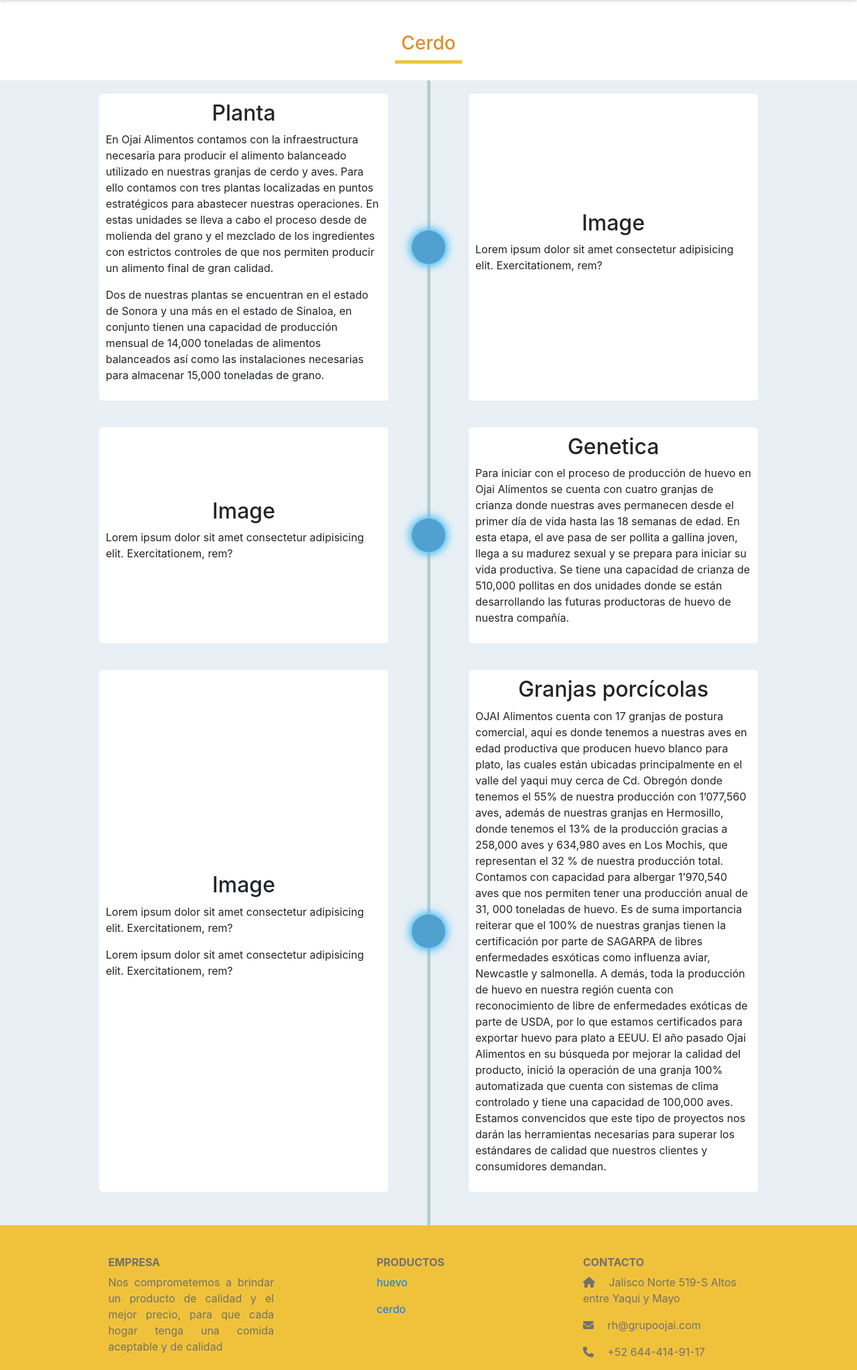
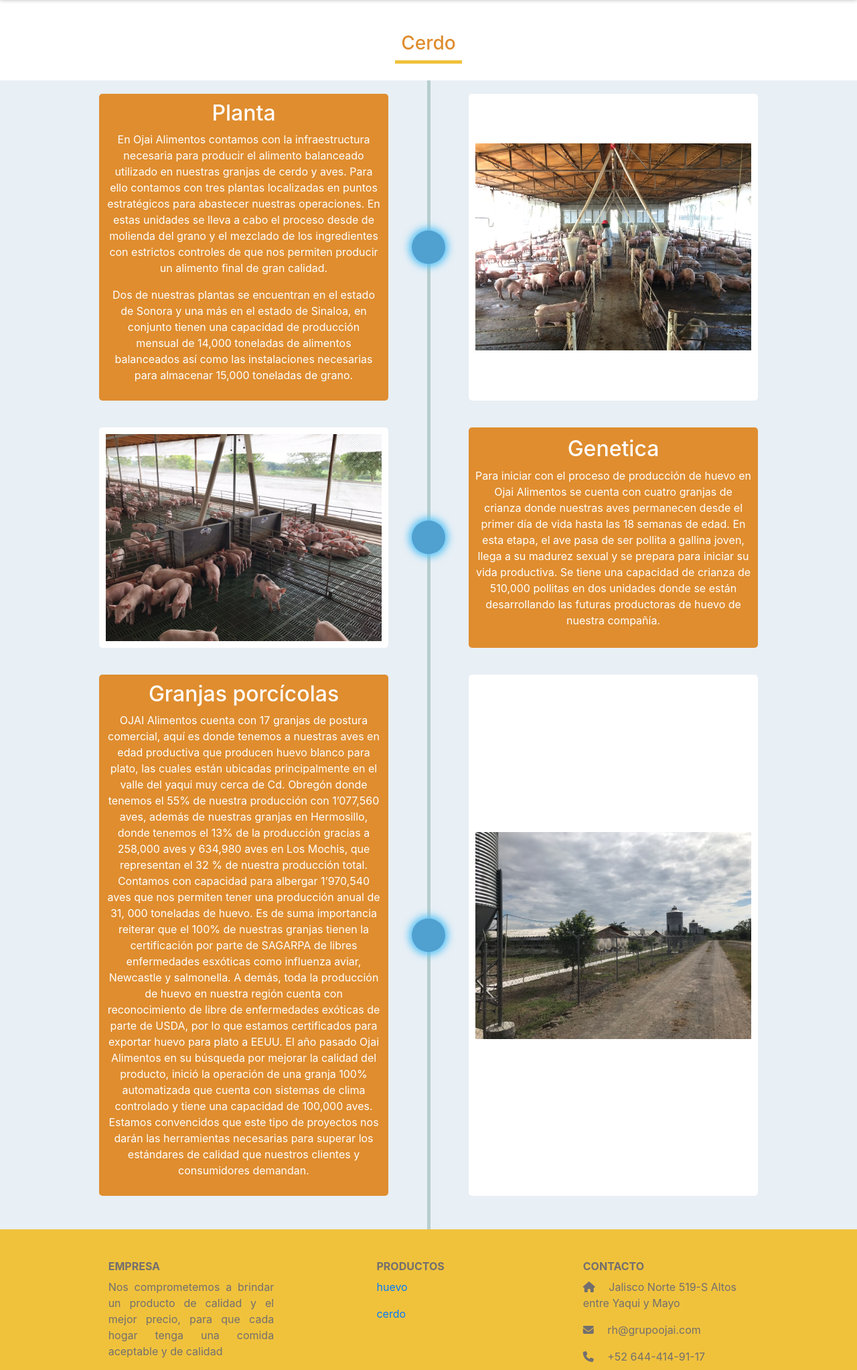
Before and after one commit to ojaiti/ojai, a PHP site: page /cerdo in a window 1280 px wide. Shown: the part 92-2137 px from the top of the page at 67% size. Run offline with PHP 8.4, Linux system fonts and the light colour scheme; data that the repository does not hold is empty; some libraries are stand-ins or nearby versions.

Commit message:
Se hicieron cambios en los estilos

```diff
--- a/assets/css/style.css
+++ b/assets/css/style.css
@@ -38,6 +38,13 @@ h3{
 }
 .bg-main{
     background: var(--prColor);
+    color: var(--colorWhite);
+    margin: 0 auto;
+    padding: 10px;
+    text-align: center;
+}
+.bg-sec{
+    background: var(--seColor);
     color: var(--colorWhite);
     margin: 0 auto;
     padding: 10px;
@@ -703,13 +710,13 @@ nav{
     grid-area: a2;
   }
   .item7 {
-    grid-area: c3;
+    grid-area: a3;
   }
   .item8 {
     grid-area: b3;
   }
   .item9 {
-    grid-area: a3;
+    grid-area: c3;
   }
   .item10 {
     grid-area: b10;
@@ -725,6 +732,8 @@ nav{
   .content-item{
     z-index: 40;
     position: relative;
+    opacity: 0;
+
   }
   .ball{
       width: 50px;
@@ -734,7 +743,7 @@ nav{
       background: #50a0d0;
 
   }
-  .item-center{
+.item-center{
     width: 100%;
     height: 100%;
     display: flex;
@@ -772,6 +781,8 @@ nav{
 
 } */
 
+
+
 .content-item:nth-child(odd){
    /*  margin-right: 50px;
     margin-top: 50px; */
@@ -799,10 +810,12 @@ nav{
 }
 .animAparece:nth-child(odd){
      transform: translateX(0px);
+     opacity: 1;
     /* transition: 2s;  */
 }
 .animAparece:nth-child(even){
      transform: translateX(0px);
+     opacity: 1;
  }
  .producto img{
      max-width: 100%;
--- a/assets/js/app.js
+++ b/assets/js/app.js
@@ -79,8 +79,10 @@ var y = getOffset(elemento).top;
 
   function apareceScroll(){
     var anim = 700;
+    opacity: 0;
 
     var elemtoAparece = document.getElementsByClassName("aparece");
+    var balls = document.getElementsByClassName("ball");
     document.addEventListener("scroll", function(){
       var topVent = html.scrollTop;
       for(var i=0; i < elemtoAparece.length; i++){
--- a/cerdo.php
+++ b/cerdo.php
@@ -10,7 +10,7 @@
     <div class="line-center"></div>
     <div class="wrapper mx-img">
         <div class="content-item item1  animAparece item-center">
-            <div class="item  item-card">
+            <div class="bg-main  item-card">
                 <h2>Planta</h2>
                 <p>En Ojai Alimentos contamos con la infraestructura necesaria para producir el alimento balanceado utilizado en nuestras granjas de cerdo y aves. Para ello contamos con tres plantas localizadas en puntos estratégicos para abastecer nuestras operaciones. En estas unidades se lleva a cabo el proceso desde de molienda del grano y el mezclado de los ingredientes con estrictos controles de que nos permiten producir un alimento final de gran calidad.</p>
             <p> Dos de nuestras plantas se encuentran en el estado de Sonora y una más en el estado de Sinaloa, en conjunto tienen una capacidad de producción mensual de 14,000 toneladas de alimentos balanceados así como las instalaciones necesarias para almacenar 15,000 toneladas de grano.</p>
@@ -21,11 +21,13 @@
         </div>
         <div class="content-item item3 aparece item-center">
             <div class="item  item-card">
-                <h2>Image</h2>
-                <p>Lorem ipsum dolor sit amet consectetur adipisicing elit. Exercitationem, rem?</p></div>
+               <!--  <h2>Image</h2>
+                <p>Lorem ipsum dolor sit amet consectetur adipisicing elit. Exercitationem, rem?</p> -->
+                <img src="assets/img/historia/cerdos.jpg" alt="">
+            </div>
         </div>
         <div class="content-item item4 aparece item-center">
-            <div class="item  item-card">
+            <div class="bg-main  item-card">
             <h2>Genetica</h2>
                 <p>Para iniciar con el proceso de producción de huevo en Ojai Alimentos se cuenta con cuatro granjas de crianza donde nuestras aves permanecen desde el primer día de vida hasta las 18 semanas de edad. En esta etapa, el ave pasa de ser pollita a gallina joven, llega a su madurez sexual y se prepara para iniciar su vida productiva. Se tiene una capacidad de crianza de 510,000 pollitas en dos unidades donde se están desarrollando las futuras productoras de huevo de nuestra compañía.</p>
             </div>
@@ -35,12 +37,13 @@
         </div>
         <div class="content-item item6 aparece item-center">
             <div class="item  item-card">
-            <h2>Image</h2>
-                <p>Lorem ipsum dolor sit amet consectetur adipisicing elit. Exercitationem, rem?</p>
+           <!--  <h2>Image</h2>
+                <p>Lorem ipsum dolor sit amet consectetur adipisicing elit. Exercitationem, rem?</p> -->
+                <img src="assets/img/historia/genetica.jpg" alt="">
             </div>
         </div>
         <div class="content-item item7 aparece item-center">
-            <div class="item  item-card">
+            <div class="bg-main  item-card">
             <h2>Granjas porcícolas</h2>
             <p>OJAI Alimentos cuenta con 17 granjas de postura comercial, aquí es donde tenemos a nuestras aves en edad productiva que producen huevo blanco para plato, las cuales están ubicadas principalmente en el valle del yaqui muy cerca de Cd. Obregón donde tenemos el 55% de nuestra producción con 1’077,560 aves, además de nuestras granjas en Hermosillo, donde tenemos el 13% de la producción gracias a 258,000 aves y 634,980 aves en Los Mochis, que representan el 32 % de nuestra producción total. Contamos con capacidad para albergar 1’970,540 aves que nos permiten tener una producción anual de 31, 000 toneladas de huevo. Es de suma importancia reiterar que el 100% de nuestras granjas tienen la certificación por parte de SAGARPA de libres enfermedades esxóticas como influenza aviar, Newcastle y salmonella. A demás, toda la producción de huevo en nuestra región cuenta con reconocimiento de libre de enfermedades exóticas de parte de USDA, por lo que estamos certificados para exportar huevo para plato a EEUU. El año pasado Ojai Alimentos en su búsqueda por mejorar la calidad del producto, inició la operación de una granja 100% automatizada que cuenta con sistemas de clima controlado y tiene una capacidad de 100,000 aves. Estamos convencidos que este tipo de proyectos nos darán las herramientas necesarias para superar los estándares de calidad que nuestros clientes y consumidores demandan.</p>
             </div>
@@ -50,9 +53,10 @@
         </div>
         <div class="content-item item9 aparece item-center">
             <div class="item  item-card">
-            <h2>Image</h2>
+            <!-- <h2>Image</h2>
                 <p>Lorem ipsum dolor sit amet consectetur adipisicing elit. Exercitationem, rem?</p>
-                <p>Lorem ipsum dolor sit amet consectetur adipisicing elit. Exercitationem, rem?</p>
+                <p>Lorem ipsum dolor sit amet consectetur adipisicing elit. Exercitationem, rem?</p> -->
+                <img src="assets/img/historia/granjas.jpg" alt="">
             </div>
         </div>
 
```
Also changed, not shown: distribuciones.php (+10 -2 lines), huevo.php (+13 -10 lines), nosotros.php (+1 -45 lines), assets/img/historia/cerdos.JPG (added), assets/img/historia/genetica.jpg (added), assets/img/historia/gg.JPG (added), assets/img/historia/granjas.jpg (added), assets/img/historia/granjas_gallinas.JPG (added), assets/img/parallax/bread-parallax.jpg (added).
